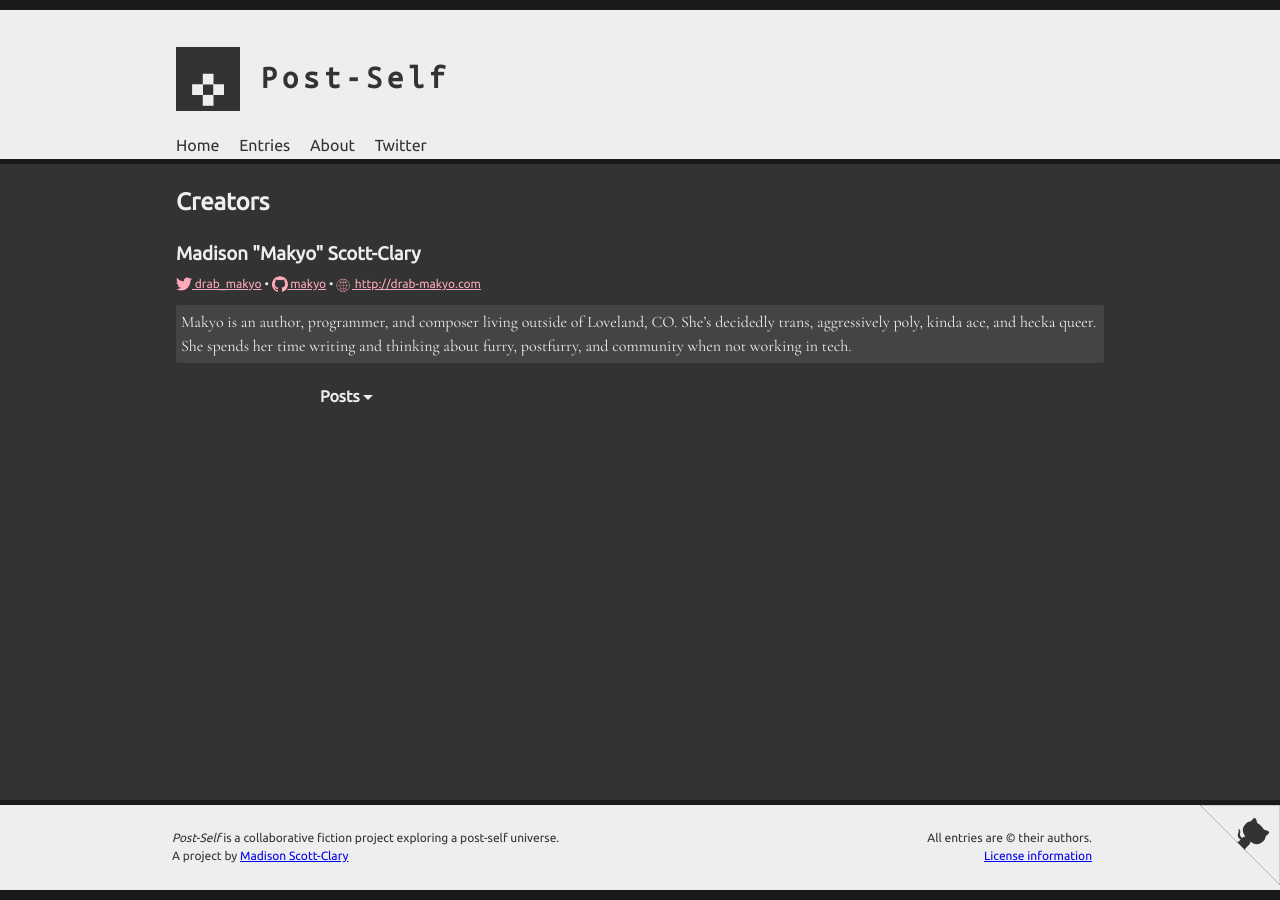
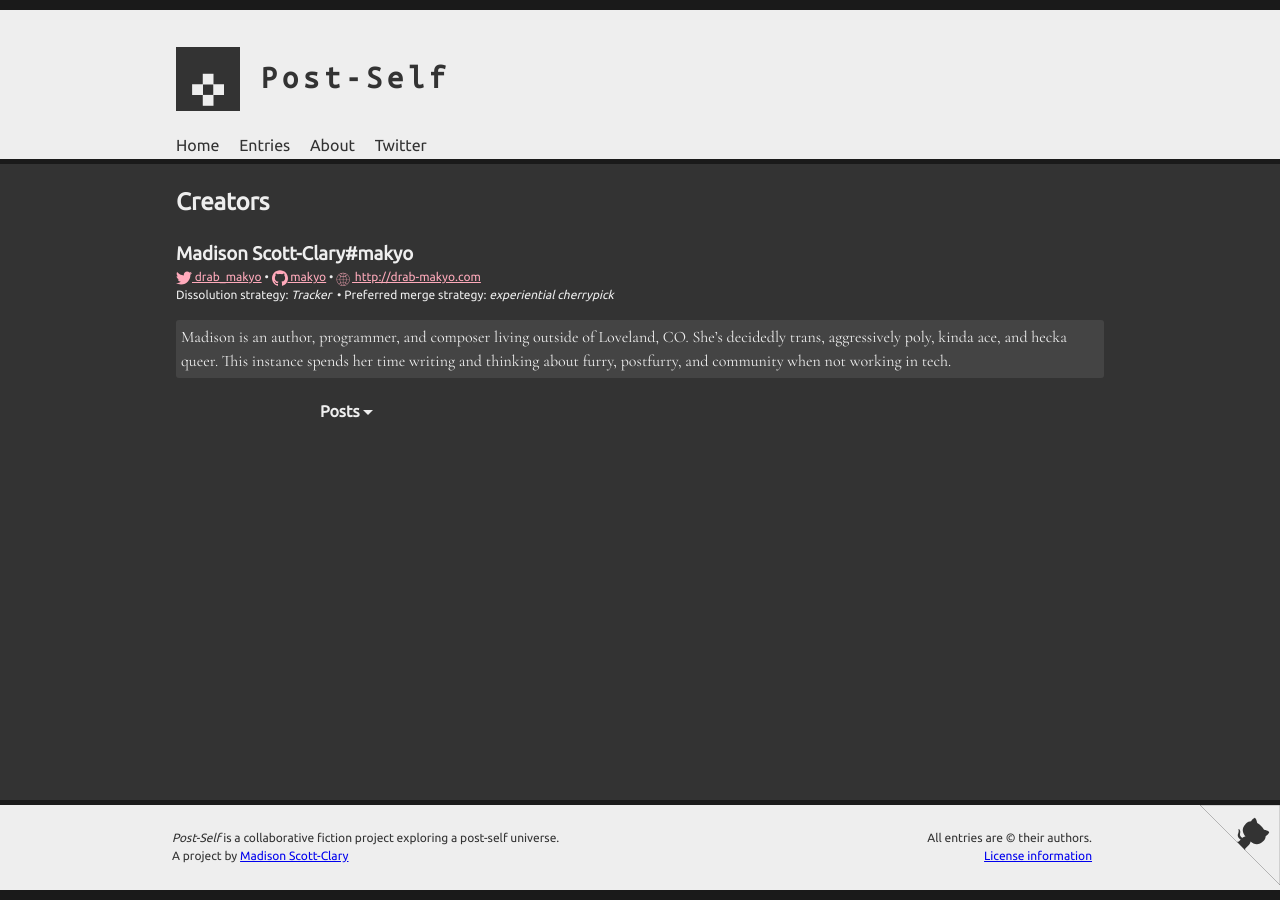
Before and after one commit to post-self/post-self.github.io, a Jekyll site: the page built from about/contributors.html, in a window 1280 px wide. Built offline with Jekyll 4.4.1, drawn with Linux system fonts in a browser that asks for light colours.

```diff
--- a/_sass/_base.scss
+++ b/_sass/_base.scss
@@ -253,14 +253,20 @@ article {
     }
 }
 
+.author-name {
+    margin-bottom: 0;
+}
+
+.author-bio {
+    margin-top: 1em;
+}
+
 .metadata {
     font-family: $sans-serif;
     font-size: 12px;
-    margin-top: -1em;
-    margin-bottom: 1em;
 
-    .datum:not(:last-of-type):after {
-        content: ' • ';
+    .datum {
+        display: block;
     }
 }
 
@@ -335,6 +341,14 @@ article {
         }
     }
 
+    .metadata .datum {
+        display: inline;
+
+        &:not(:last-of-type):after {
+            content: ' • ';
+        }
+    }
+
 }
 
 @media only screen and (min-width: 1100px) {
--- a/about/contributors.html
+++ b/about/contributors.html
@@ -5,14 +5,20 @@ title: Creators
 
 {% for author_hash in site.data.authors %}
 {% assign author = author_hash[1] %}
-<h3 id="{{ author_hash[0] }}">{{ author.name }}</h3>
+<h3 id="{{ author_hash[0] }}" class="author-name">{{ author.name }}</h3>
 <div class="metadata">
     {% for datum in author.metadata %}
         <span class="datum">{% include metadata/{{ datum.type }} value=datum.value %}</span>
     {% endfor %}
+    {% if author.strategies %}
+        <div class="metadata">
+            <span class="datum">Dissolution strategy: <em>{{ author.strategies.dissolution }}</em></span>
+            <span class="datum">Preferred merge strategy: <em>{{ author.strategies.merge }}</em></span>
+        </div>
+    {% endif %}
 </div>
 
-<div class="excerpt">{{ author.bio|markdownify }}</div>
+<div class="excerpt author-bio">{{ author.bio|markdownify }}</div>
 
 <div class="news expandable">
     <h4>Posts <span class="caret"></span></h4>
```
Also changed, not shown: _data/authors.yml (+6 -3 lines), news/_posts/2016-12-27-open.md (added, +10 -0 lines), news/_posts/template.md (+1 -15 lines).
